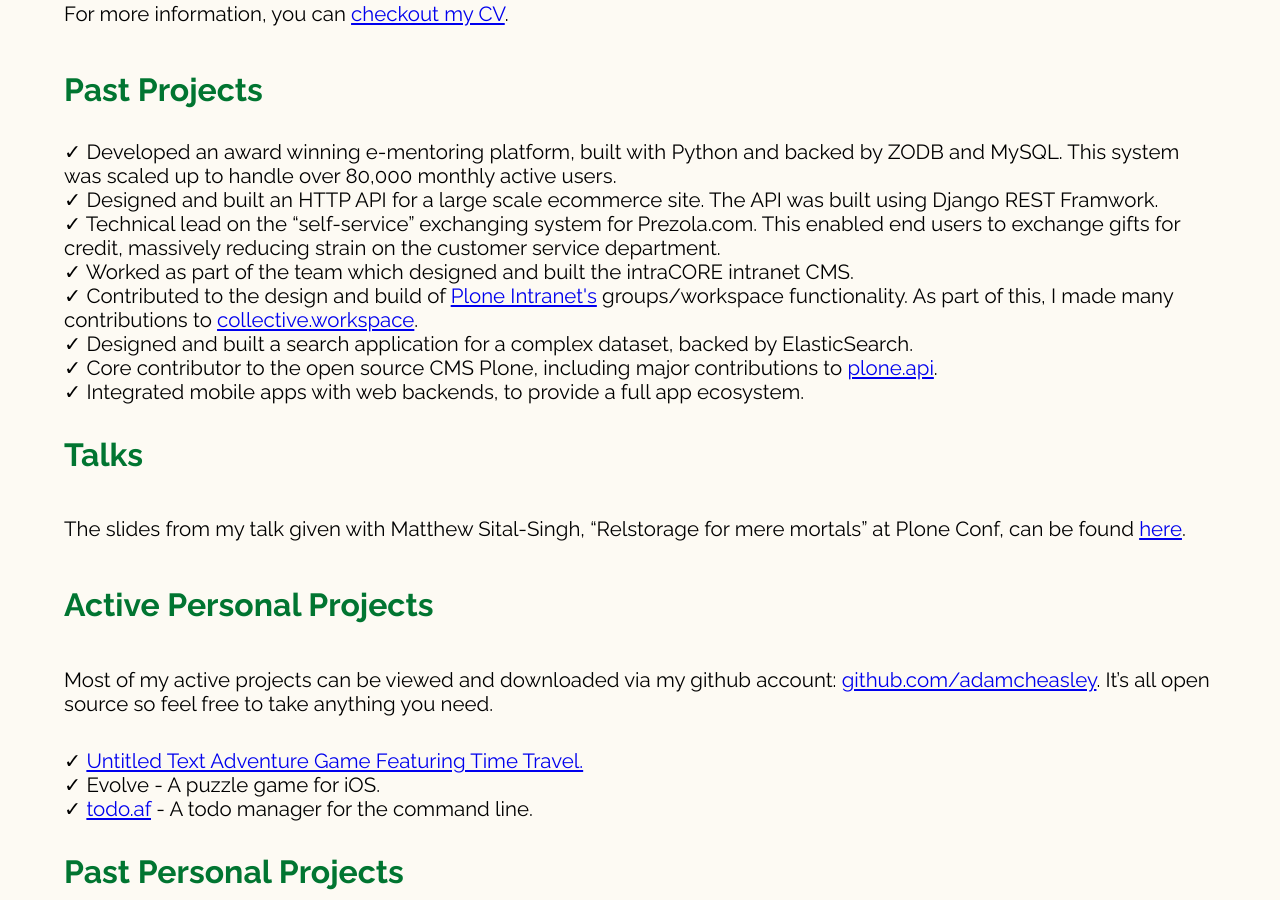
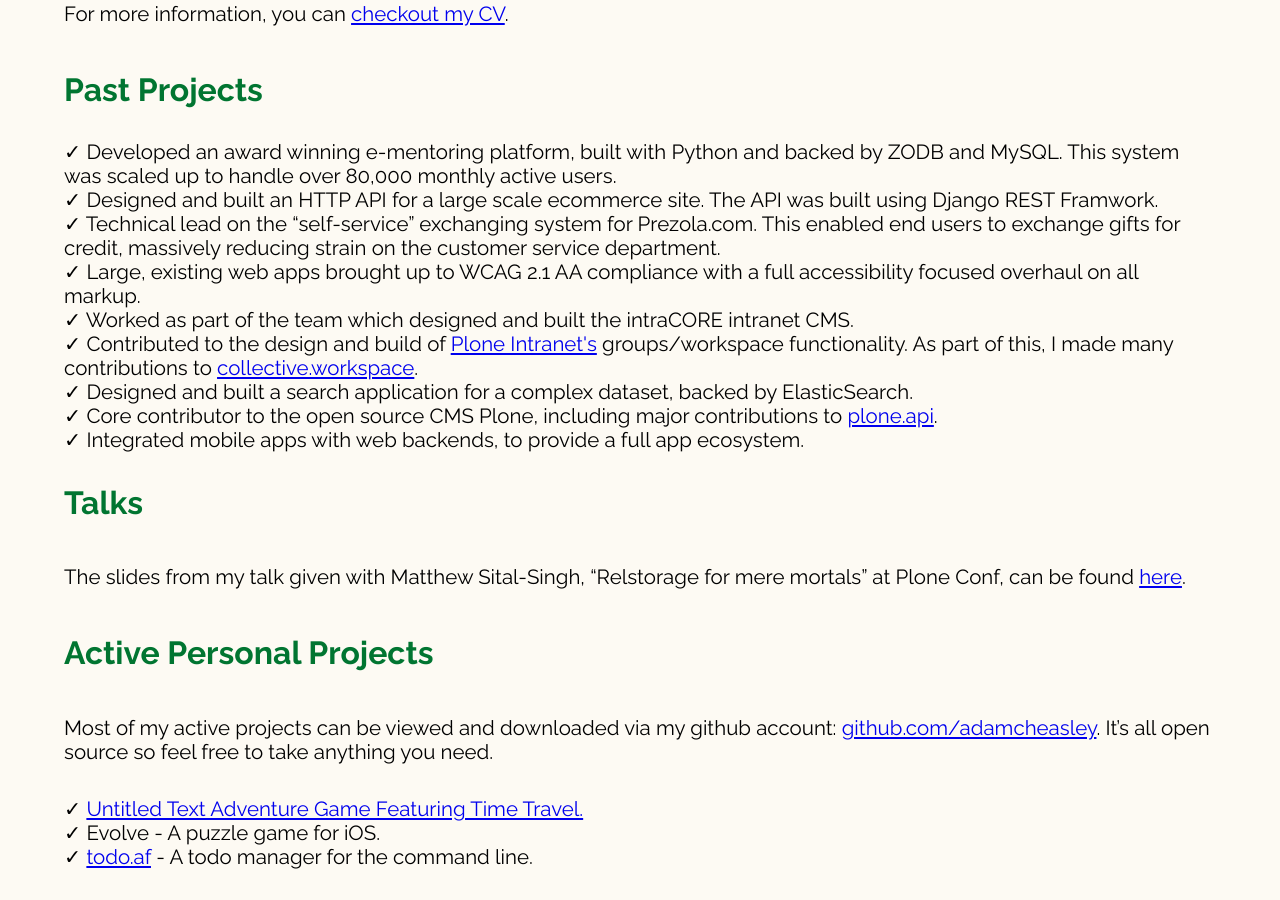
Before and after one commit to adamcheasley/adamcheasley.github.io, a Jekyll site: the page built from index.html, in a window 1280 px wide and 900 px high, scrolled down 922 px. Built offline with Jekyll 4.4.1, drawn with Linux system fonts in a browser that asks for light colours.

Commit message:
Update index.html

```diff
--- a/index.html
+++ b/index.html
@@ -29,6 +29,7 @@
       <li> Developed an award winning e-mentoring platform, built with Python and backed by ZODB and MySQL. This system was scaled up to handle over 80,000 monthly active users.</li>
       <li> Designed and built an HTTP API for a large scale ecommerce site. The API was built using Django REST Framwork.</li>
       <li> Technical lead on the “self-service” exchanging system for Prezola.com. This enabled end users to exchange gifts for credit, massively reducing strain on the customer service department. </li>
+      <li>Large, existing web apps brought up to WCAG 2.1 AA compliance with a full accessibility focused overhaul on all markup.</li>
       <li> Worked as part of the team which designed and built the intraCORE intranet CMS.</li>
       <li> Contributed to the design and build of <a href="https://github.com/ploneintranet/ploneintranet">Plone Intranet's</a> groups/workspace functionality. As part of this, I made many contributions to <a href="https://pypi.org/project/collective.workspace/">collective.workspace</a>.</li>
       <li> Designed and built a search application for a complex dataset, backed by ElasticSearch.</li>
```
